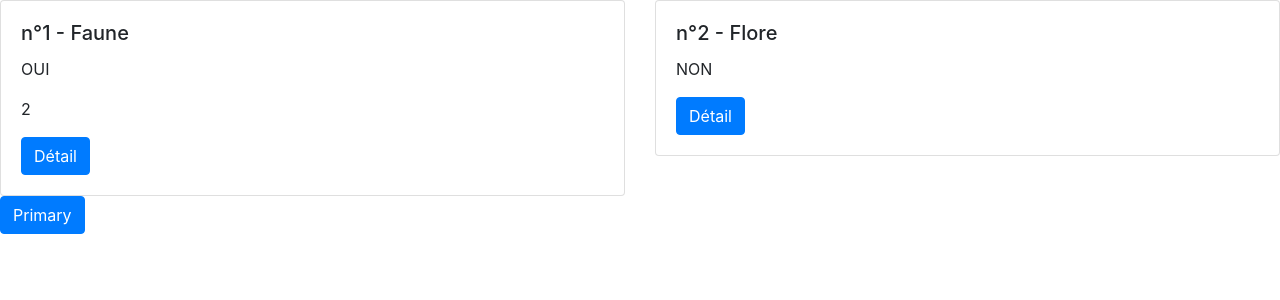
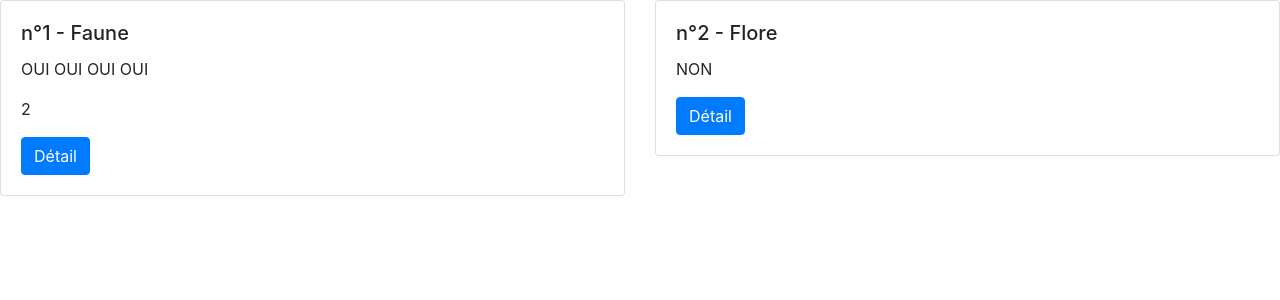
Before and after one commit to PierreThibaudeau/angular_pair-programming, an Angular app: page / in a window 1280 px wide. Shown: the top 300 px of the page. Built offline with nearby package versions, Linux system fonts and the light colour scheme.

Commit message:
pipe & ngOnInit

```diff
--- a/src/app/app.component.html
+++ b/src/app/app.component.html
@@ -1,3 +1 @@
-<!--The content below is only a placeholder and can be replaced.-->
-
 <app-list></app-list>
--- a/src/app/app.module.ts
+++ b/src/app/app.module.ts
@@ -4,6 +4,7 @@ import { NgModule } from '@angular/core';
 import { AppComponent } from './app.component';
 import { ArticleComponent } from './list/article/article.component';
 import { ListComponent } from './list/list.component';
+import { TruncatePipe } from './pipes/truncate.pipe';
 
 import { ArticlesService } from './services/articles.service';
 
@@ -12,7 +13,8 @@ import { ArticlesService } from './services/articles.service';
   declarations: [
     AppComponent,
     ArticleComponent,
-    ListComponent
+    ListComponent,
+    TruncatePipe
   ],
   imports: [
     BrowserModule
--- a/src/app/list/article/article.component.html
+++ b/src/app/list/article/article.component.html
@@ -1,7 +1,7 @@
 <div class="card">
   <div class="card-body">
     <h5 class="card-title">n°{{index+1}} - {{ article.title }}</h5>
-    <p class="card-text">{{ article.content }}</p>
+    <p class="card-text">{{ article.content | truncatePipe:30 }}</p>
     <p class="card-text" *ngIf="article.comment.length">{{ article.comment.length }}</p>
     <a href="#" class="btn btn-primary">Détail</a>
   </div>
--- a/src/app/list/list.component.ts
+++ b/src/app/list/list.component.ts
@@ -1,4 +1,4 @@
-import { Component } from '@angular/core';
+import { Component, OnInit } from '@angular/core';
 import { ArticlesService } from '../services/articles.service';
 
 @Component({
@@ -6,10 +6,13 @@ import { ArticlesService } from '../services/articles.service';
     templateUrl: './list.component.html',
 })
 
-export class ListComponent {
+export class ListComponent implements OnInit {
     public articles;
+
     constructor(private articlesService: ArticlesService) {
-        this.articles = articlesService.getArticles();
     }
 
+    ngOnInit(){
+        this.articles = this.articlesService.getArticles();
+    }
 }
--- /dev/null
+++ b/src/app/pipes/truncate.pipe.ts
@@ -0,0 +1,9 @@
+import {Pipe, PipeTransform} from '@angular/core';
+import {truncate} from 'lodash';
+
+@Pipe({name: 'truncatePipe'})
+export class TruncatePipe implements PipeTransform{
+    transform(value, lengthTruncate) {
+        return truncate(value, {length: lengthTruncate });
+    }
+}
--- a/src/app/services/articles.service.ts
+++ b/src/app/services/articles.service.ts
@@ -3,11 +3,10 @@ import { Injectable } from '@angular/core';
 @Injectable()
 export class ArticlesService {
     getArticles() {
-        console.log('getArticles called!');
         return [
             {
                 title: 'Faune',
-                content: 'OUI',
+                content: 'OUI OUI OUI OUI',
                 comment: [
                     'coucou',
                     'coucou2',
--- a/src/index.html
+++ b/src/index.html
@@ -10,6 +10,5 @@
 </head>
 <body>
   <app-root></app-root>
-  <button type="button" class="btn btn-primary">Primary</button>
 </body>
 </html>
```
